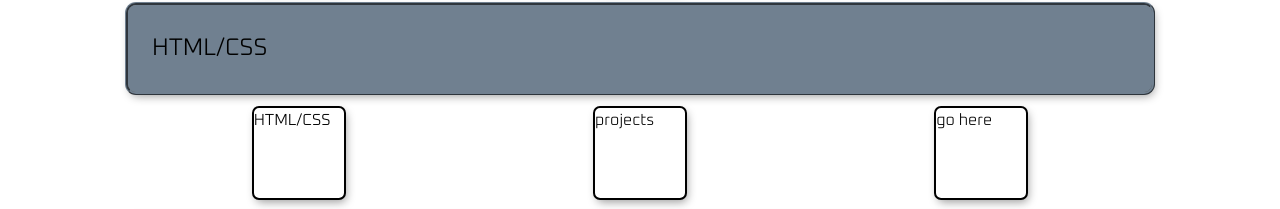
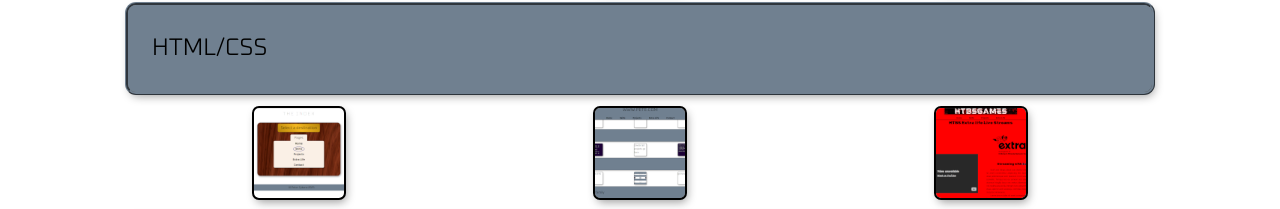
Before and after one commit to PCykana/Personal-Portfolio-WEB504, a plain HTML site: page components/skills/skills.html in a window 1280 px wide. Shown: the part 586-795 px from the top of the page. Drawn offline with Linux system fonts and the light colour scheme; a web font is replaced by a local one.

Commit message:
adding more pictures to the skills page

```diff
--- a/components/skills/skills.html
+++ b/components/skills/skills.html
@@ -63,9 +63,9 @@
                     <li class="skill">
                         <h2 class="skill-name">HTML/CSS</h2>
                         <ul class="skill-projects">
-                            <li class="skill-project">HTML/CSS</li>
-                            <li class="skill-project">projects</li>
-                            <li class="skill-project">go here</li>
+                            <li class="skill-project"><a href="../../pages/index.html"><img src="../../assets/images/indexpage.png" alt="A thumbnail of the index page"></a></li>
+                            <li class="skill-project"><a href="skills.html"><img src="../../assets/images/skillception.png" alt="A thumbnail of this page"></a></li>
+                            <li class="skill-project"><a href="../charity/charity.html"><img src="../../assets/images/charitypage.png" alt="A thumbnail of the charity page"></a></li>
                         </ul>
                     </li>
                     <li class="skill"><h2 class="skill-name">C language family</h2>
```
Also changed, not shown: assets/images/charitypage.png (added), assets/images/indexpage.png (added), assets/images/skillception.png (added).
